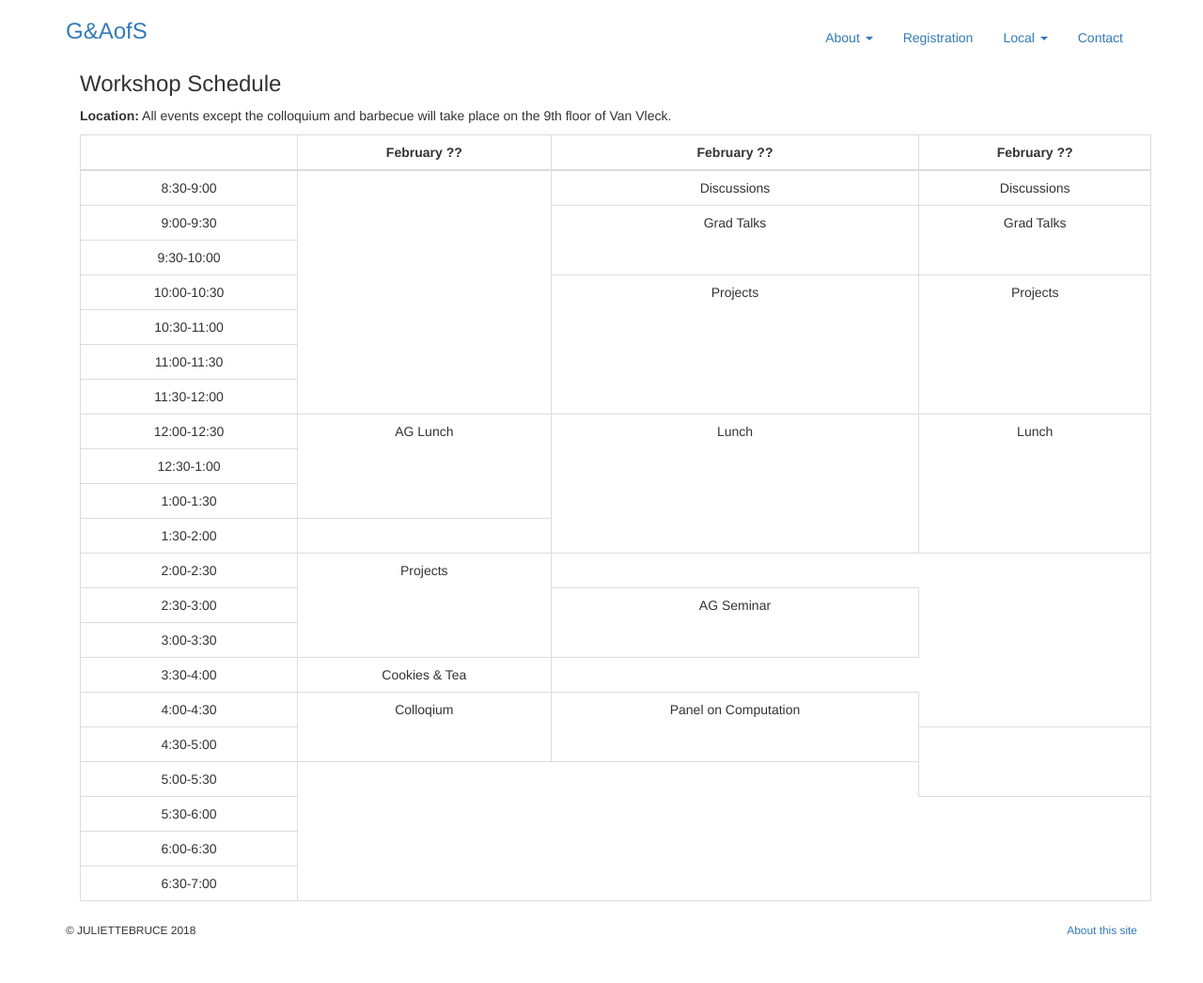
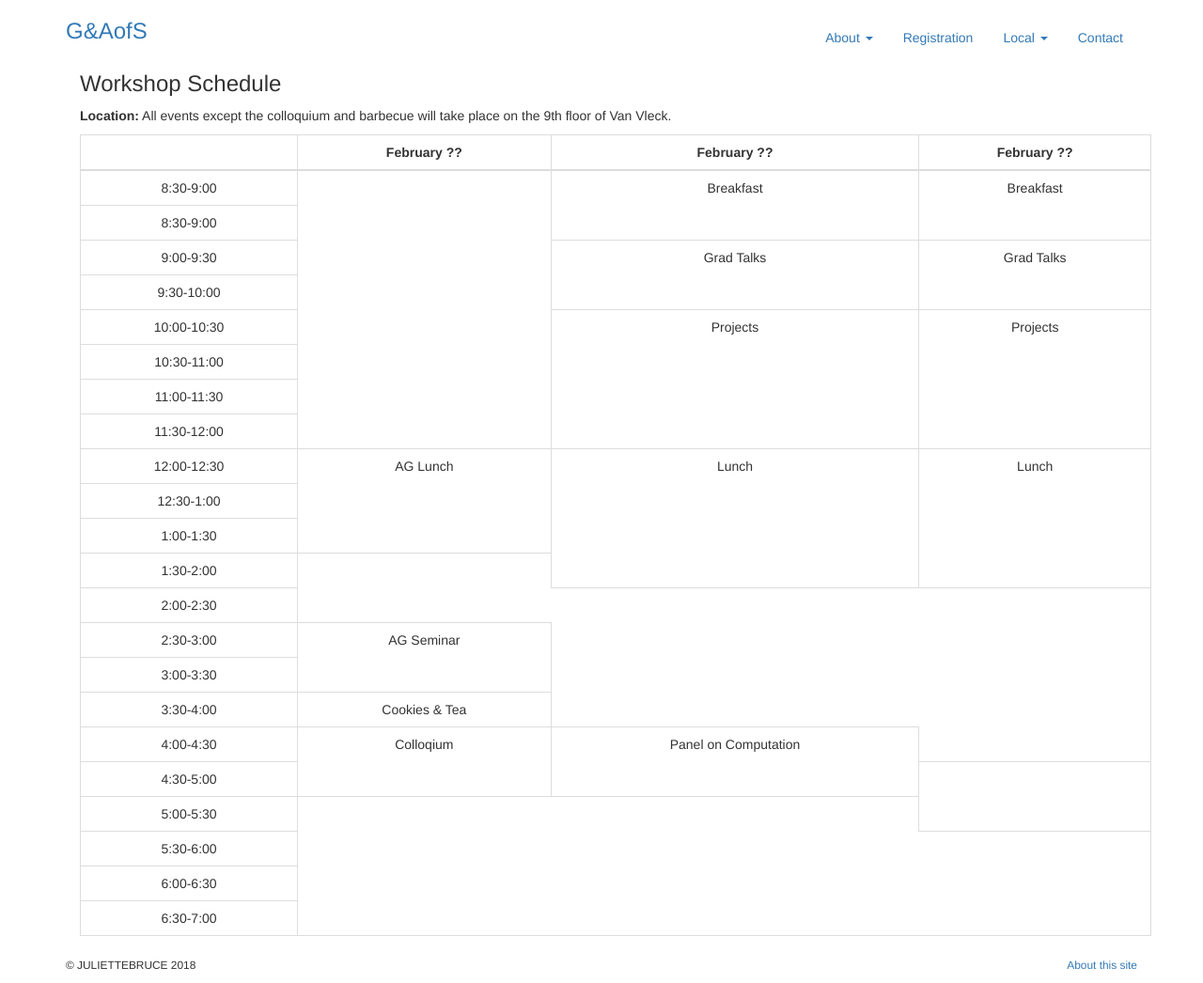
Before and after one commit to julietteBruce/geometry-arithmetic-surfaces, a Jekyll site: the page built from schedule/index.html, in a window 1280 px wide. Shown: the whole page at 94% size. Built offline with Jekyll 4.4.1, drawn with Linux system fonts in a browser that asks for light colours; nearby versions of some CDN libraries; library files that are not in the unit come from our copies; before the commit the page ends 1009 px from its top, so only the background shows below that.

Commit message:
Updating Schedule

```diff
--- a/schedule/index.html
+++ b/schedule/index.html
@@ -20,9 +20,12 @@ description: G&AoS Schedule
     <tbody class="text-center">
       <tr>
       	<td>8:30-9:00</td>
-        <td rowspan="7"></td>
-        <td>Discussions</td>
-        <td>Discussions</td>
+        <td rowspan="8"></td>
+        <td rowspan="2">Breakfast</td>
+        <td rowspan="2">Breakfast</td>
+      </tr>
+      <tr>
+      	<td>8:30-9:00</td>
       </tr>
       <tr >
       	<td>9:00-9:30</td>
@@ -63,7 +66,6 @@ description: G&AoS Schedule
       </tr>
       <tr class="text-center">
       	<td>2:00-2:30</td>
-        <td rowspan="3">Projects</td>
       </tr>
       <tr>
       	<td>2:30-3:00</td>
```
